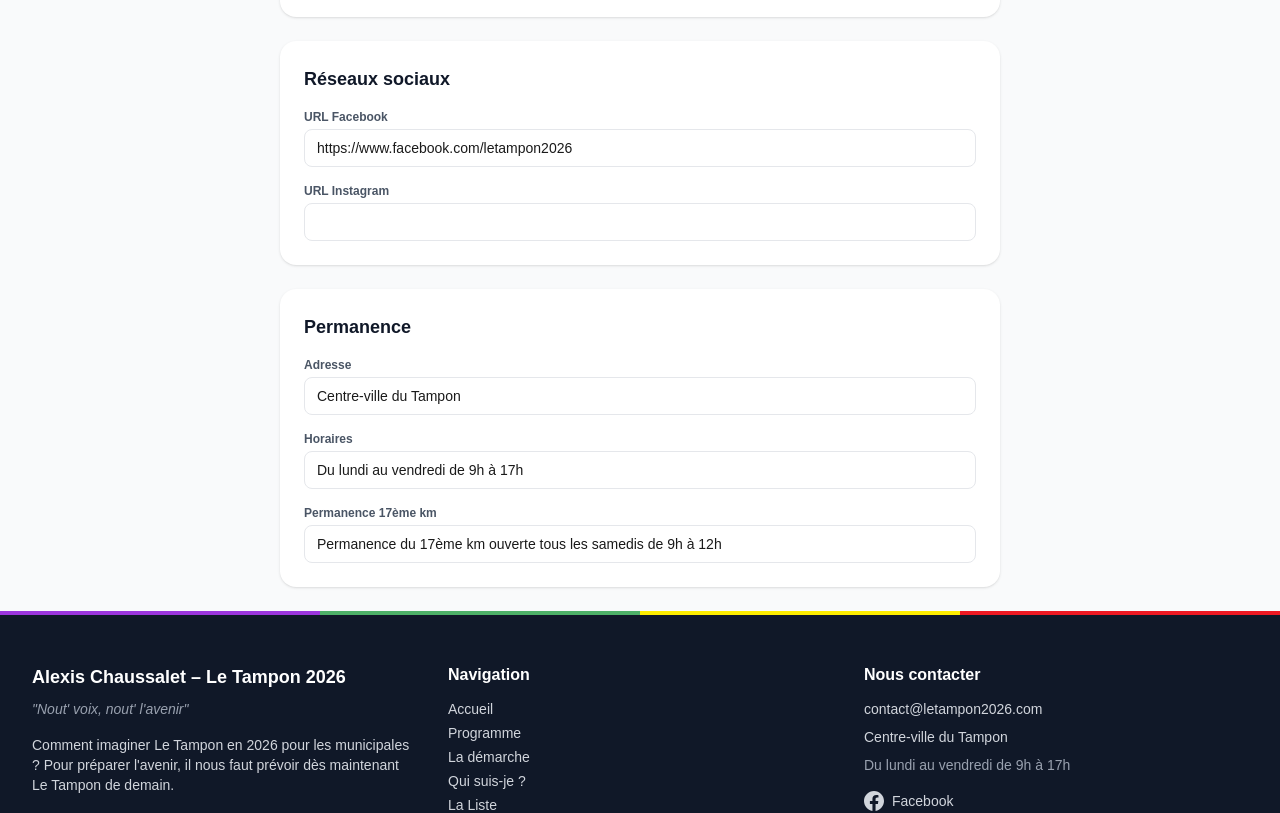
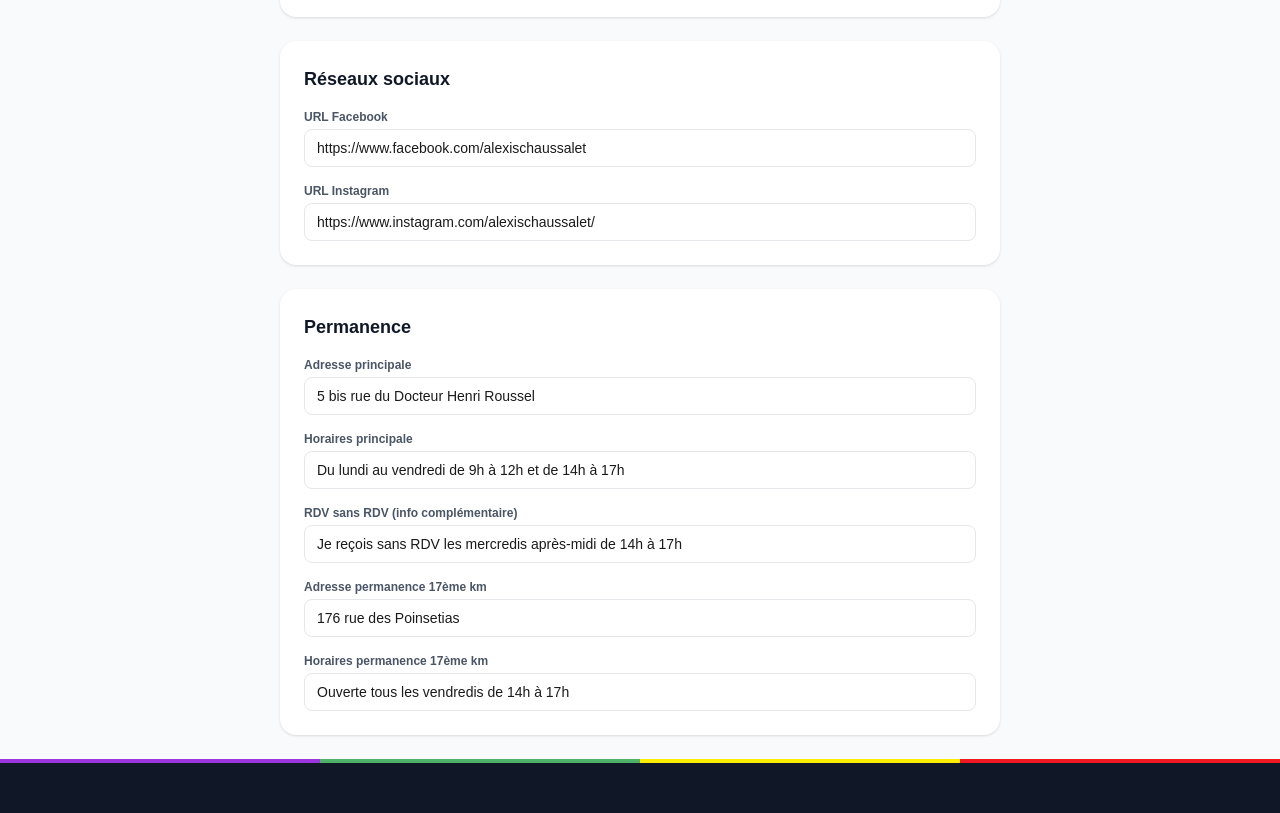
Before and after one commit to Akiyo974/letampon2026, a Next.js app: page /admin/settings in a window 1280 px wide. Shown: the part 1620-2433 px from the top of the page. Built offline with nearby package versions, Linux system fonts and the light colour scheme.

Commit message:
fix: suppr onMouseEnter/Leave (Server Component), reseaux sociaux corrects, photo accueil

```diff
--- a/content/pages/accueil.json
+++ b/content/pages/accueil.json
@@ -12,10 +12,13 @@
       "type": "texte-image",
       "titre": "Faire de la politique autrement, au Tampon.",
       "contenu": "Trop de promesses électorales restent lettre morte. Avec la liste « Nout' voix, nout' l'avenir », nous voulons redonner le pouvoir aux Tamponnaises et aux Tamponnais.",
-      "image": "https://letampon2026.com/wp-content/uploads/2025/10/WhatsApp-Image-2025-10-17-at-21.14.16.jpeg",
+      "contenu2": "Voter tous les six ans ne suffit plus : les habitants doivent devenir des acteurs à part entière du développement de leur commune. Notre projet repose sur la proximité, la transparence et la solidarité, avec des engagements concrets pour le logement, la jeunesse, la culture, l'agriculture et la mobilité.",
+      "image": "https://letampon2026.com/wp-content/uploads/2025/10/Image-148-sur-154-copie-scaled.jpg",
       "imagePosition": "droite",
-      "ctaTexte": "Qui suis-je ?",
-      "ctaLien": "/qui-suis-je"
+      "ctaTexte": "Découvrir le programme",
+      "ctaLien": "/programme",
+      "ctaSecondaireTexte": "S'engager dès maintenant",
+      "ctaSecondaireLien": "/contact"
     },
     {
       "id": "contributions",
@@ -74,7 +77,7 @@
       "id": "contact-bas",
       "type": "contact-résumé",
       "titre": "Vous voulez nous exprimer vos idées ou votre soutien ?",
-      "contenu": "Votre participation compte. Notre campagne est une aventure collective, ancrée dans la réalité du Tampon et portée par celles et ceux qui la vivent au quotidien.",
+      "contenu": "Votre participation compte. Notre campagne est une aventure collective, ancrée dans la réalité du Tampon et portée par celles et ceux qui la vivent au quotidien. Ainsi, chacun peut y contribuer : en participant à notre \"marmite à idées\", en partageant nos idées, en relayant notre démarche autour de soi.",
       "ctaTexte": "Nous contacter",
       "ctaLien": "/contact"
     }
--- a/content/settings.json
+++ b/content/settings.json
@@ -5,15 +5,17 @@
   "logo": "/images/logo.png",
   "favicon": "/favicon.ico",
   "reseaux": {
-    "facebook": "https://www.facebook.com/letampon2026",
-    "instagram": "",
-    "twitter": "",
+    "facebook": "https://www.facebook.com/alexischaussalet",
+    "instagram": "https://www.instagram.com/alexischaussalet/",
+    "tiktok": "https://www.tiktok.com/@alexischaussalet",
     "youtube": ""
   },
   "permanence": {
-    "adresse": "Centre-ville du Tampon",
-    "horaires": "Du lundi au vendredi de 9h à 17h",
-    "permanence17": "Permanence du 17ème km ouverte tous les samedis de 9h à 12h"
+    "adresse": "5 bis rue du Docteur Henri Roussel",
+    "horaires": "Du lundi au vendredi de 9h à 12h et de 14h à 17h",
+    "rdvSansRdv": "Je reçois sans RDV les mercredis après-midi de 14h à 17h",
+    "permanence17Adresse": "176 rue des Poinsetias",
+    "permanence17Horaires": "Ouverte tous les vendredis de 14h à 17h"
   },
   "contact": {
     "email": "contact@letampon2026.com",
--- a/src/app/admin/settings/page.tsx
+++ b/src/app/admin/settings/page.tsx
@@ -128,18 +128,28 @@ export default function SettingsAdmin() {
           <h2 className="font-black text-lg text-gray-900 mb-4">Permanence</h2>
           <div className="space-y-4">
             <div>
-              <label className="block text-xs font-semibold text-gray-600 mb-1">Adresse</label>
+              <label className="block text-xs font-semibold text-gray-600 mb-1">Adresse principale</label>
               <input type="text" value={settings.permanence?.adresse ?? ''} onChange={(e) => upd(['permanence', 'adresse'], e.target.value)}
                 className="w-full px-3 py-2 border border-gray-200 rounded-lg text-sm focus:outline-none" />
             </div>
             <div>
-              <label className="block text-xs font-semibold text-gray-600 mb-1">Horaires</label>
+              <label className="block text-xs font-semibold text-gray-600 mb-1">Horaires principale</label>
               <input type="text" value={settings.permanence?.horaires ?? ''} onChange={(e) => upd(['permanence', 'horaires'], e.target.value)}
                 className="w-full px-3 py-2 border border-gray-200 rounded-lg text-sm focus:outline-none" />
             </div>
             <div>
-              <label className="block text-xs font-semibold text-gray-600 mb-1">Permanence 17ème km</label>
-              <input type="text" value={settings.permanence?.permanence17 ?? ''} onChange={(e) => upd(['permanence', 'permanence17'], e.target.value)}
+              <label className="block text-xs font-semibold text-gray-600 mb-1">RDV sans RDV (info complémentaire)</label>
+              <input type="text" value={(settings.permanence as Record<string, string>)?.rdvSansRdv ?? ''} onChange={(e) => upd(['permanence', 'rdvSansRdv'], e.target.value)}
+                className="w-full px-3 py-2 border border-gray-200 rounded-lg text-sm focus:outline-none" />
+            </div>
+            <div>
+              <label className="block text-xs font-semibold text-gray-600 mb-1">Adresse permanence 17ème km</label>
+              <input type="text" value={(settings.permanence as Record<string, string>)?.permanence17Adresse ?? ''} onChange={(e) => upd(['permanence', 'permanence17Adresse'], e.target.value)}
+                className="w-full px-3 py-2 border border-gray-200 rounded-lg text-sm focus:outline-none" />
+            </div>
+            <div>
+              <label className="block text-xs font-semibold text-gray-600 mb-1">Horaires permanence 17ème km</label>
+              <input type="text" value={(settings.permanence as Record<string, string>)?.permanence17Horaires ?? ''} onChange={(e) => upd(['permanence', 'permanence17Horaires'], e.target.value)}
                 className="w-full px-3 py-2 border border-gray-200 rounded-lg text-sm focus:outline-none" />
             </div>
           </div>
--- a/src/app/page.tsx
+++ b/src/app/page.tsx
@@ -1,9 +1,11 @@
 import Image from 'next/image';
 import Link from 'next/link';
 import accueil from '@/../content/pages/accueil.json';
+import settings from '@/../content/settings.json';
 
 export default function AccueilPage() {
   const { hero, sections } = accueil;
+  const { reseaux, permanence } = settings;
 
   return (
     <>
@@ -41,6 +43,31 @@ export default function AccueilPage() {
                 {hero.ctaSecondaire.texte}
               </Link>
             </div>
+
+            {/* Réseaux sociaux */}
+            <div className="flex items-center justify-center gap-4 mt-8">
+              {reseaux.facebook && (
+                <Link href={reseaux.facebook} target="_blank" rel="noopener noreferrer"
+                  className="w-11 h-11 rounded-full bg-white/20 hover:bg-white/35 flex items-center justify-center transition-colors"
+                  aria-label="Facebook">
+                  <svg className="w-5 h-5 fill-white" viewBox="0 0 24 24"><path d="M18 2h-3a5 5 0 00-5 5v3H7v4h3v8h4v-8h3l1-4h-4V7a1 1 0 011-1h3z"/></svg>
+                </Link>
+              )}
+              {reseaux.instagram && (
+                <Link href={reseaux.instagram} target="_blank" rel="noopener noreferrer"
+                  className="w-11 h-11 rounded-full bg-white/20 hover:bg-white/35 flex items-center justify-center transition-colors"
+                  aria-label="Instagram">
+                  <svg className="w-5 h-5 fill-white" viewBox="0 0 24 24"><rect x="2" y="2" width="20" height="20" rx="5" ry="5"/><path d="M16 11.37A4 4 0 1112.63 8 4 4 0 0116 11.37z" fill="none" stroke="white" strokeWidth="2"/><line x1="17.5" y1="6.5" x2="17.51" y2="6.5" stroke="white" strokeWidth="2" strokeLinecap="round"/></svg>
+                </Link>
+              )}
+              {reseaux.tiktok && (
+                <Link href={reseaux.tiktok} target="_blank" rel="noopener noreferrer"
+                  className="w-11 h-11 rounded-full bg-white/20 hover:bg-white/35 flex items-center justify-center transition-colors"
+                  aria-label="TikTok">
+                  <svg className="w-5 h-5 fill-white" viewBox="0 0 24 24"><path d="M19.59 6.69a4.83 4.83 0 01-3.77-4.25V2h-3.45v13.67a2.89 2.89 0 01-2.88 2.5 2.89 2.89 0 01-2.89-2.89 2.89 2.89 0 012.89-2.89c.28 0 .54.04.79.1V9.01a6.28 6.28 0 00-.79-.05 6.34 6.34 0 00-6.34 6.34 6.34 6.34 0 006.34 6.34 6.34 6.34 0 006.33-6.34V8.69a8.18 8.18 0 004.78 1.52V6.77a4.85 4.85 0 01-1.01-.08z"/></svg>
+                </Link>
+              )}
+            </div>
           </div>
         </div>
         {/* Bande colorée */}
@@ -54,7 +81,7 @@ export default function AccueilPage() {
 
       {sections.map((section) => {
         if (section.type === 'texte-image') {
-          const s = section as typeof section & { image: string; imagePosition: string; ctaTexte?: string; ctaLien?: string };
+          const s = section as typeof section & { image: string; imagePosition: string; contenu2?: string; ctaTexte?: string; ctaLien?: string; ctaSecondaireTexte?: string; ctaSecondaireLien?: string };
           return (
             <section key={section.id} className="py-20 bg-white">
               <div className="max-w-7xl mx-auto px-4 sm:px-6 lg:px-8">
@@ -63,16 +90,30 @@ export default function AccueilPage() {
                     <h2 className="text-3xl sm:text-4xl font-black text-gray-900 mb-6">
                       {section.titre}
                     </h2>
-                    <p className="text-lg text-gray-600 leading-relaxed mb-8">{section.contenu}</p>
+                    <p className="text-lg text-gray-600 leading-relaxed mb-4">{section.contenu}</p>
+                    {s.contenu2 && (
+                      <p className="text-lg text-gray-600 leading-relaxed mb-8">{s.contenu2}</p>
+                    )}
+                    <div className="flex flex-col sm:flex-row gap-3 mt-4">
                       {s.ctaLien && (
                         <Link
                           href={s.ctaLien}
-                        className="inline-block px-6 py-3 rounded-full font-semibold text-white transition-transform hover:scale-105"
+                          className="inline-block px-6 py-3 rounded-full font-semibold text-white text-center transition-transform hover:scale-105"
                           style={{ background: '#9C35DD' }}
                         >
                           {s.ctaTexte}
                         </Link>
                       )}
+                      {s.ctaSecondaireLien && (
+                        <Link
+                          href={s.ctaSecondaireLien}
+                          className="inline-block px-6 py-3 rounded-full font-semibold text-center border-2 transition-colors"
+                          style={{ borderColor: '#9C35DD', color: '#9C35DD' }}
+                        >
+                          {s.ctaSecondaireTexte}
+                        </Link>
+                      )}
+                    </div>
                   </div>
                   <div className="flex-1 w-full">
                     <div className="relative w-full rounded-2xl overflow-hidden shadow-xl bg-gray-50" style={{ aspectRatio: '16/9' }}>
@@ -168,9 +209,25 @@ export default function AccueilPage() {
           return (
             <section key={section.id} className="py-24 relative overflow-hidden">
               <div className="absolute inset-0" style={{ background: 'linear-gradient(135deg, #9C35DD 0%, #4EB168 100%)' }} />
-              <div className="relative z-10 max-w-3xl mx-auto px-4 sm:px-6 lg:px-8 text-center text-white">
+              <div className="relative z-10 max-w-5xl mx-auto px-4 sm:px-6 lg:px-8 text-center text-white">
                 <h2 className="text-3xl sm:text-4xl font-black mb-6">{section.titre}</h2>
-                <p className="text-xl mb-10 opacity-90">{s.contenu}</p>
+                <p className="text-xl mb-10 opacity-90 max-w-2xl mx-auto">{s.contenu}</p>
+
+                {/* Permanences */}
+                <div className="grid grid-cols-1 sm:grid-cols-2 gap-4 mb-10 text-left">
+                  <div className="bg-white/15 backdrop-blur-sm rounded-2xl p-5">
+                    <p className="font-black text-lg mb-1">📍 Permanence principale</p>
+                    <p className="font-semibold">{permanence.adresse}</p>
+                    <p className="text-sm opacity-90 mt-1">{permanence.horaires}</p>
+                    {permanence.rdvSansRdv && <p className="text-sm opacity-80 mt-1 italic">{permanence.rdvSansRdv}</p>}
+                  </div>
+                  <div className="bg-white/15 backdrop-blur-sm rounded-2xl p-5">
+                    <p className="font-black text-lg mb-1">📍 Permanence du 17ème km</p>
+                    <p className="font-semibold">{permanence.permanence17Adresse}</p>
+                    <p className="text-sm opacity-90 mt-1">{permanence.permanence17Horaires}</p>
+                  </div>
+                </div>
+
                 {s.ctaLien && (
                   <Link
                     href={s.ctaLien}
```
Lines whose indentation alone changed are shown as unchanged.
